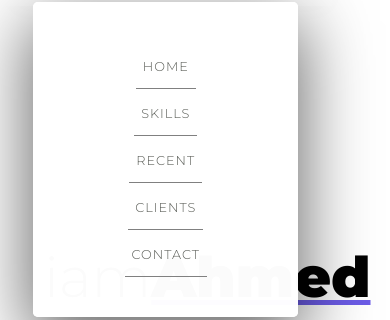
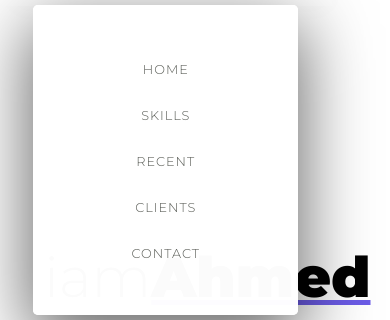
Before and after one commit to ahmadrazach/ahmadrazach.github.io, a plain HTML site: page index.html in a window 390 px wide. Shown: the part 71-391 px from the top of the page. Drawn offline with Linux system fonts and the light colour scheme.

Commit message:
Update index.css

```diff
--- a/assets/css/index.css
+++ b/assets/css/index.css
@@ -118,9 +118,6 @@ nav ul li a:hover {
     background-color: rgba(255, 255, 255, 0.986);
   }
 
-  .menu li {
-    border-bottom: 1px solid grey;
-  }
   .toggle-btn {
     display: block;
   }
```
